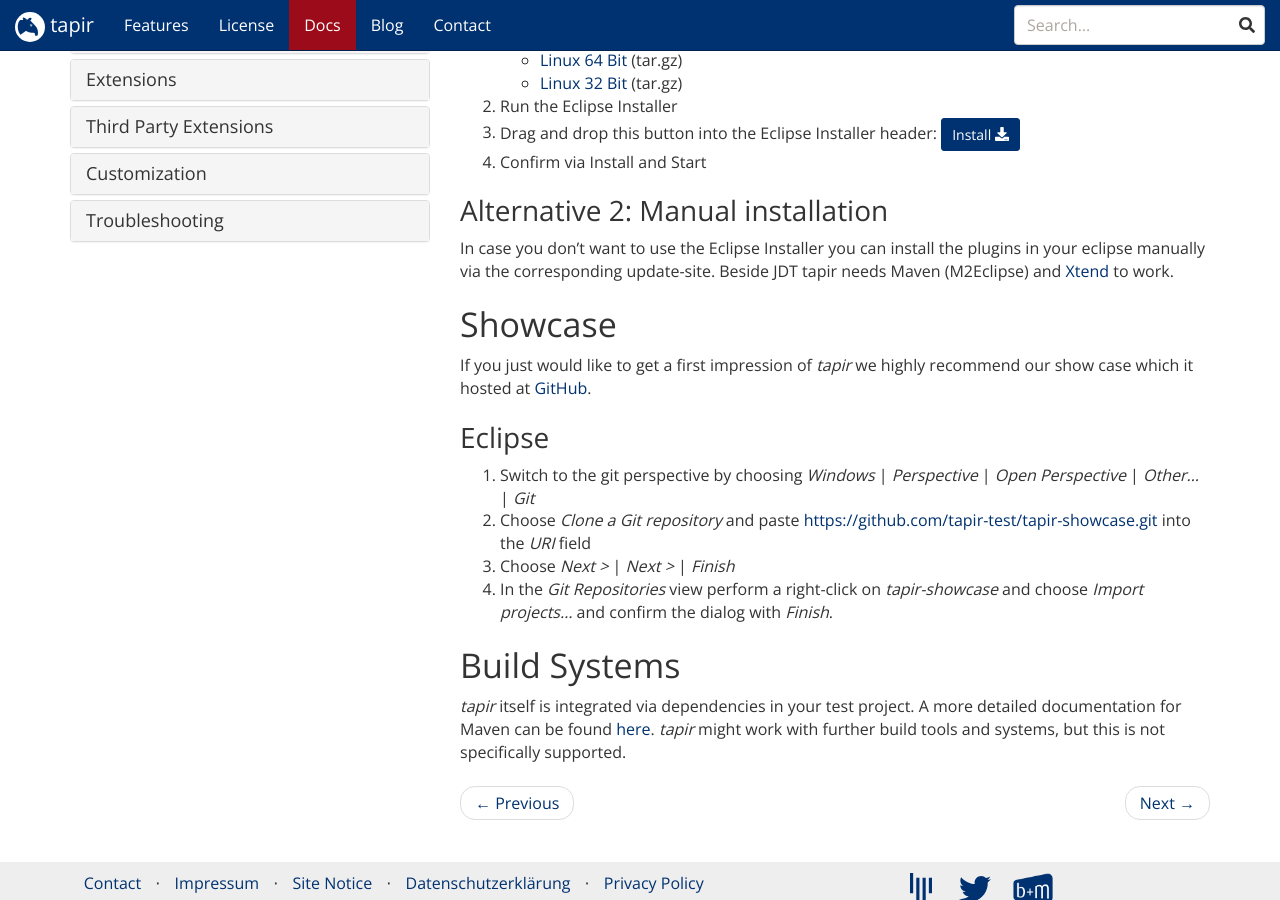
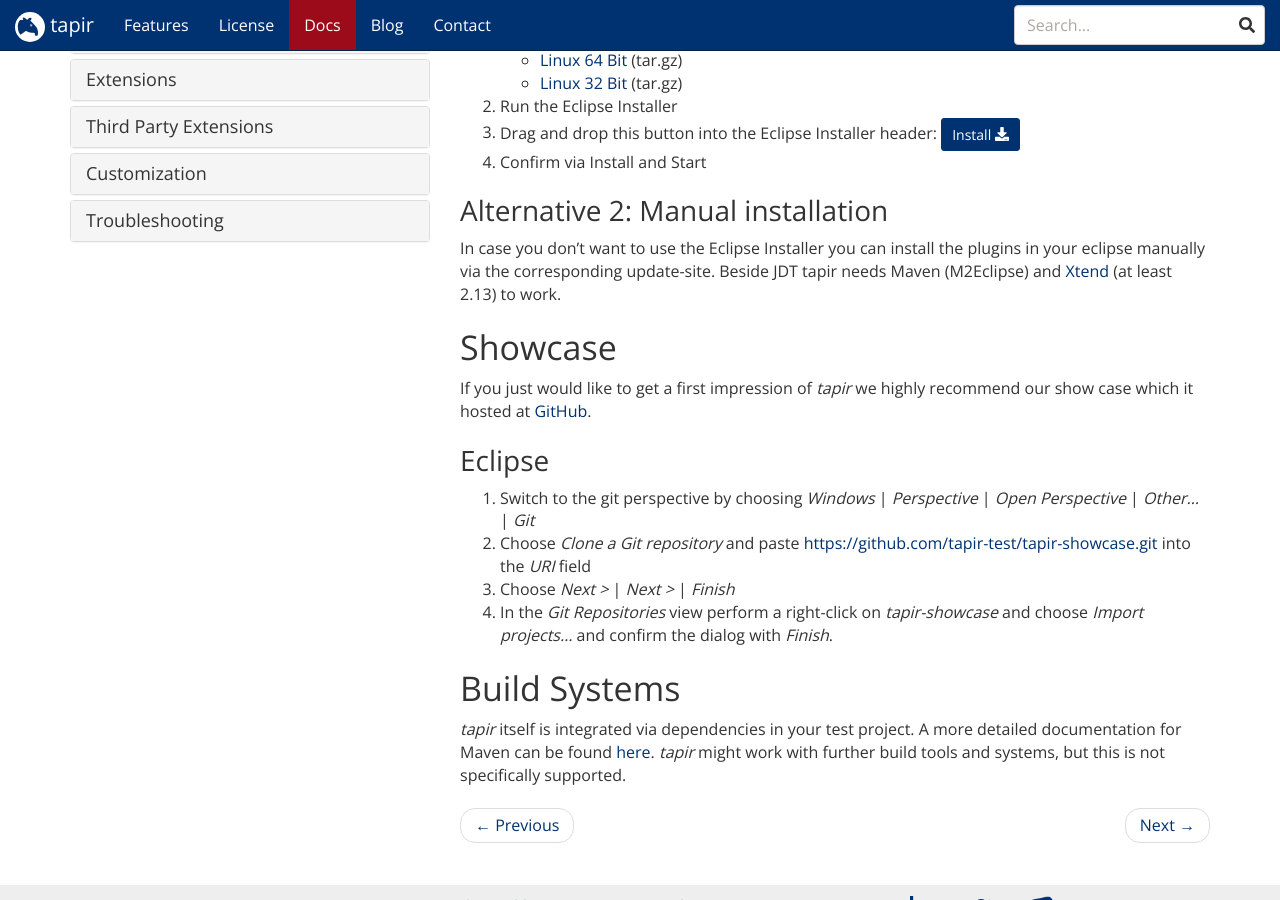
Before and after one commit to tapir-test/tapir-website, a Jekyll site: the page built from _docs/gettingstarted/Installation.md, in a window 1280 px wide and 900 px high, scrolled down 419 px. Built offline with Jekyll 4.4.1, drawn with Linux system fonts in a browser that asks for light colours; nearby versions of some CDN libraries; comment, search, counter and statistics services are not loaded.

Commit message:
Link to Xtend issue added, Xtend minimum version added to Installation page
Signed-off-by: Oliver Libutzki <oliver.libutzki@bmiag.de>

```diff
--- a/_docs/gettingstarted/Installation.md
+++ b/_docs/gettingstarted/Installation.md
@@ -23,7 +23,7 @@
 1. Confirm via Install and Start
 
 ### Alternative 2: Manual installation
-In case you don't want to use the Eclipse Installer you can install the plugins in your eclipse manually via the corresponding update-site. Beside JDT tapir needs Maven (M2Eclipse) and [Xtend](https://www.eclipse.org/xtend/download.html) to work.
+In case you don't want to use the Eclipse Installer you can install the plugins in your eclipse manually via the corresponding update-site. Beside JDT tapir needs Maven (M2Eclipse) and [Xtend](https://www.eclipse.org/xtend/download.html) (at least 2.13) to work.
 
 ## Showcase
 If you just would like to get a first impression of <i>tapir</i> we highly recommend our show case which it hosted at [GitHub](https://github.com/tapir-test/tapir-showcase).
```
Also changed, not shown: _docs/troubleshooting/Common_Errors_and_Exceptions.md (+1 -1 lines).
